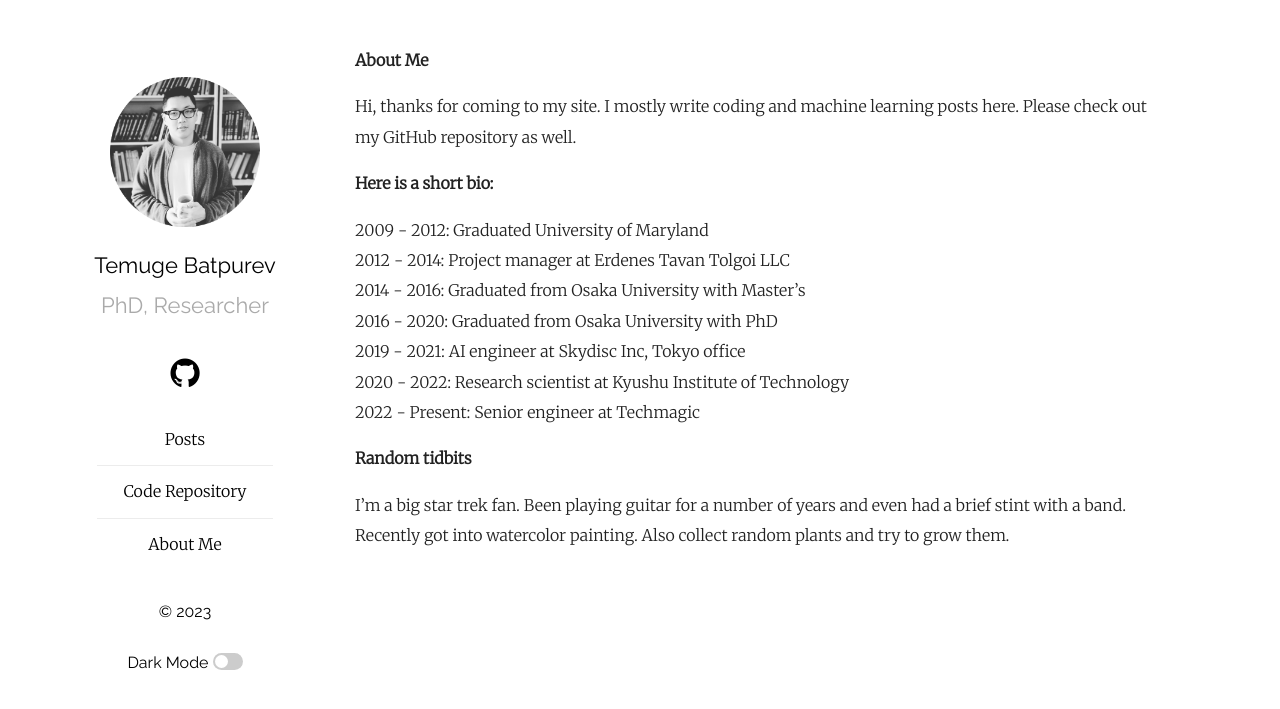
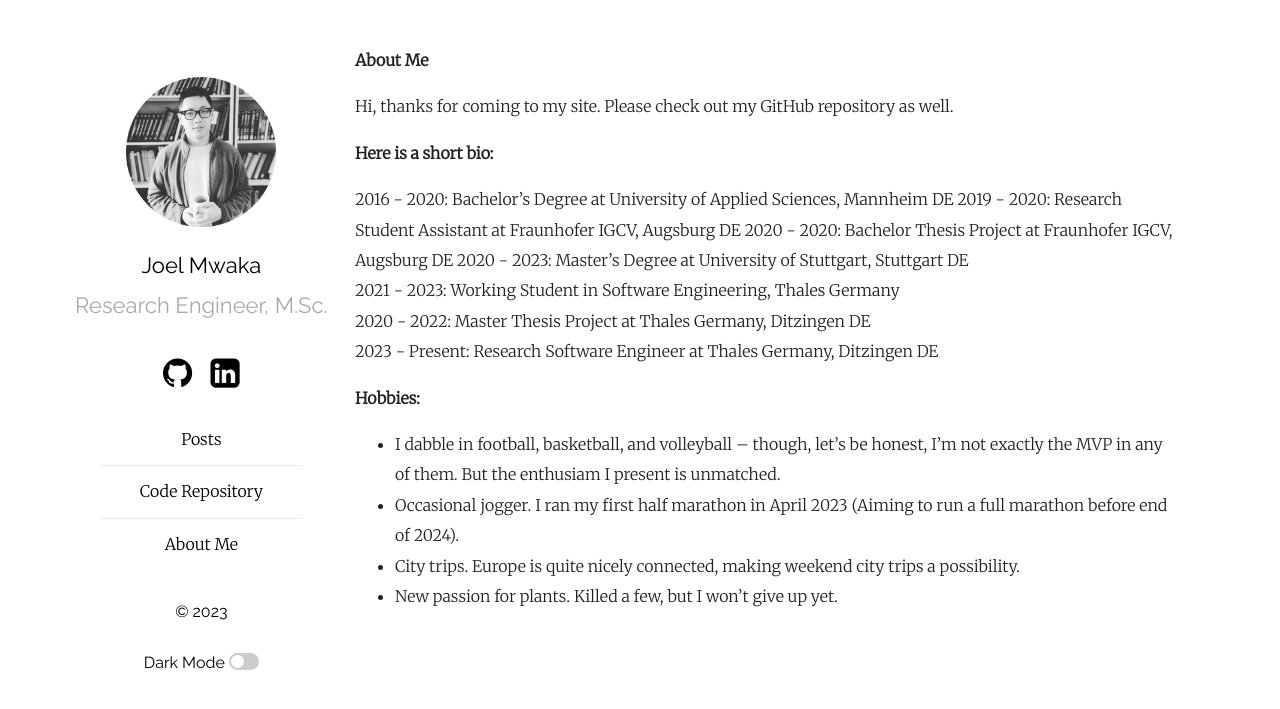
Before and after one commit to joelmwaka/joelmwaka.github.io, a Jekyll site: the page built from about.md, in a window 1280 px wide. Shown: the top 709 px of the page. Built offline with Jekyll 4.4.1, drawn with Linux system fonts in a browser that asks for light colours.

Commit message:
About me update

```diff
--- a/_config.yml
+++ b/_config.yml
@@ -1,5 +1,5 @@
-title: Temuge's webpage
-author: Temuge Batpurev
+title: Joel Mwaka
+author: Joel Mwaka
 #email: your-email@domain.com
 description: > # this means to ignore newlines until "show_exerpts:"
   Temuge Bapurev's blog posts and repositories.
@@ -10,8 +10,8 @@ show_excerpts: true # set to true to show excerpts on the homepage
 sass:
   sass_dir: _sass
 plainwhite:
-  name: Temuge Batpurev
-  tagline: PhD, Researcher
+  name: Joel Mwaka
+  tagline: Research Engineer, M.Sc.
   date_format: "%b %-d, %Y"
   sitemap: true # set to true to generate sitemap.xml content
   #search: true # set to true to enable searchbar
@@ -25,19 +25,8 @@ plainwhite:
   # generate social links in footer
   social_links:
     #twitter: samarsault
-    github:  temugeb
-    #linkedIn: temuge-batpurev
-    #rss: rss
-    #dribbble: jekyll
-    #flickr:   jekyll
-    #instagram: jekyll
-    #pinterest: jekyll
-    #youtube: jekyll
-    #facebook: jekyll
-    #soundcloud: jekyll
-    #telegram: jekyll
-    #gitlab: jekyll
-    #email: jekyll
+    github:  joelmwaka
+    linkedIn: in/joel-mwaka-5a9469177
 
   navigation:
     - title: Posts
--- a/about.md
+++ b/about.md
@@ -5,18 +5,20 @@ title: About Me
 
 **About Me**
 
-Hi, thanks for coming to my site. I mostly write coding and machine learning posts here. Please check out my GitHub repository as well.
+Hi, thanks for coming to my site. Please check out my GitHub repository as well.
 
 **Here is a short bio:**
 
-2009 - 2012: Graduated University of Maryland
-2012 - 2014: Project manager at Erdenes Tavan Tolgoi LLC
-2014 - 2016: Graduated from Osaka University with Master's
-2016 - 2020: Graduated from Osaka University with PhD
-2019 - 2021: AI engineer at Skydisc Inc, Tokyo office
-2020 - 2022: Research scientist at Kyushu Institute of Technology
-2022 - Present: Senior engineer at Techmagic
+2016 - 2020: Bachelor's Degree at University of Applied Sciences, Mannheim DE
+2019 - 2020: Research Student Assistant at Fraunhofer IGCV, Augsburg DE
+2020 - 2020: Bachelor Thesis Project at Fraunhofer IGCV, Augsburg DE
+2020 - 2023: Master's Degree at University of Stuttgart, Stuttgart DE
+2021 - 2023: Working Student in Software Engineering, Thales Germany
+2020 - 2022: Master Thesis Project at Thales Germany, Ditzingen DE
+2023 - Present: Research Software Engineer at Thales Germany, Ditzingen DE
 
-**Random tidbits**
-
-I'm a big star trek fan. Been playing guitar for a number of years and even had a brief stint with a band. Recently got into watercolor painting. Also collect random plants and try to grow them.
+**Hobbies:**
+- I dabble in football, basketball, and volleyball – though, let's be honest, I'm not exactly the MVP in any of them. But the enthusiam I present is unmatched.
+- Occasional jogger. I ran my first half marathon in April 2023 (Aiming to run a full marathon before end of 2024).
+- City trips. Europe is quite nicely connected, making weekend city trips a possibility.
+- New passion for plants. Killed a few, but I won't give up yet.
```
